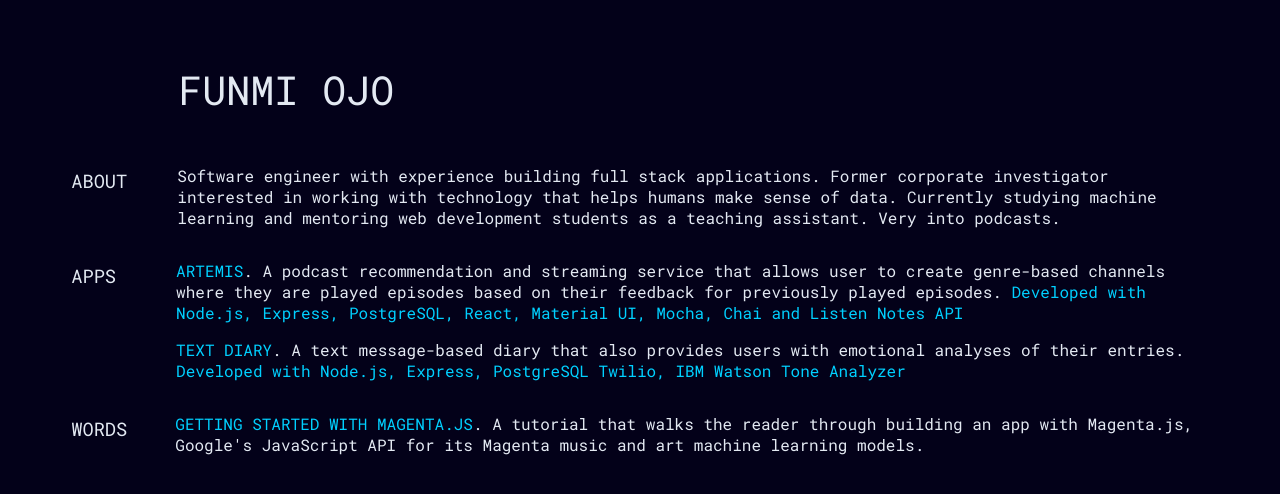
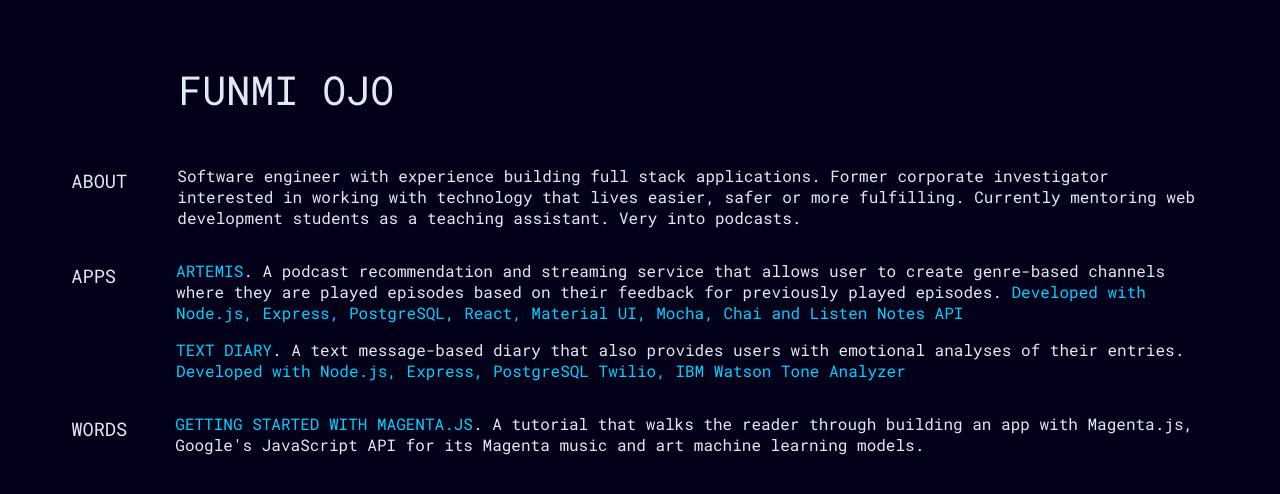
Before and after one commit to FunmiOjo/funmiojo.github.io, a plain HTML site: page index.html in a window 1280 px wide. Drawn offline with Linux system fonts and the light colour scheme.

Commit message:
Edited text in index.html

```diff
--- a/index.html
+++ b/index.html
@@ -15,7 +15,7 @@
         <section id='bio'>
           <h3 id='about-title'>ABOUT</h3>
           <p>
-            Software engineer with experience building full stack applications. Former corporate investigator interested in working with technology that helps humans make sense of data. Currently studying machine learning and mentoring web development students as a teaching assistant. Very into podcasts.
+            Software engineer with experience building full stack applications. Former corporate investigator interested in working with technology that lives easier, safer or more fulfilling. Currently mentoring web development students as a teaching assistant. Very into podcasts.
           </p>
         </section>
 
```
